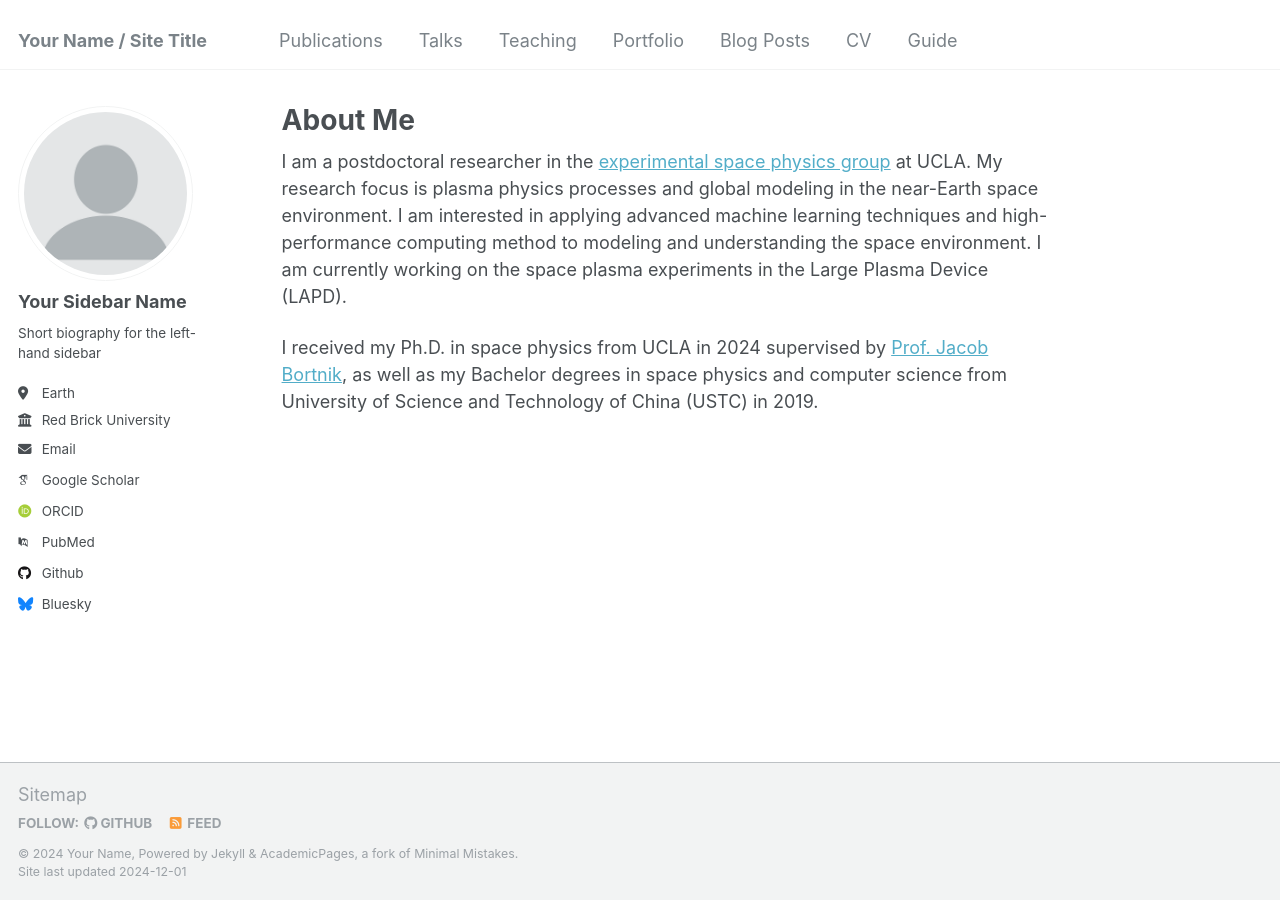
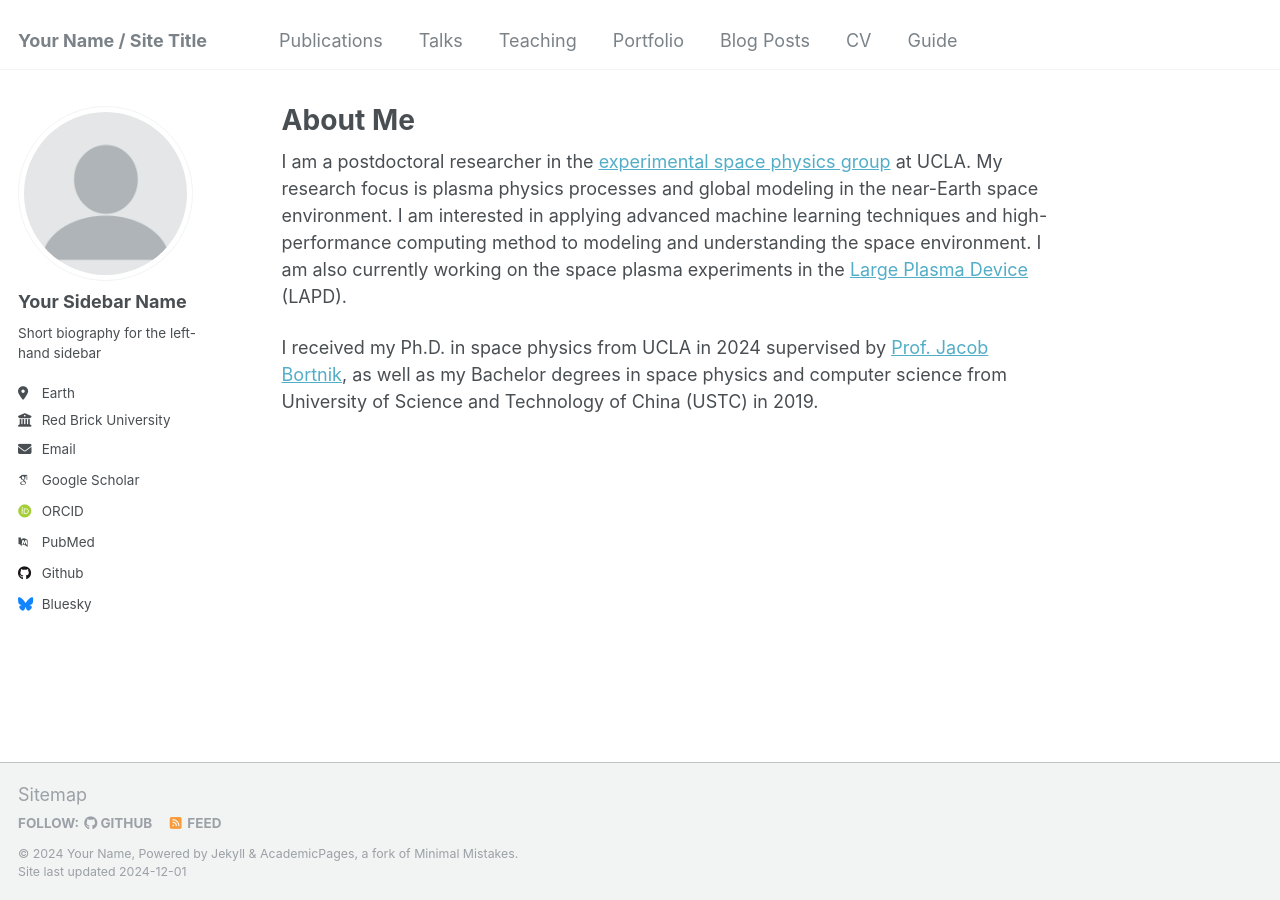
Before and after one commit to donglai96/donglai96.github.io, a Jekyll site: the page built from _pages/about.md, in a window 1280 px wide. Built offline with Jekyll 4.4.1, drawn with Linux system fonts in a browser that asks for light colours; some web fonts are replaced.

Commit message:
Update about.md

```diff
--- a/_pages/about.md
+++ b/_pages/about.md
@@ -7,6 +7,6 @@ redirect_from:
   - /about.html
 ---
 
-I am a postdoctoral researcher in the [experimental space physics group](https://www.space.ucla.edu) at UCLA. My research focus is plasma physics processes and global modeling in the near-Earth space environment. I am interested in applying advanced machine learning techniques and high-performance computing method to modeling and understanding the space environment. I am currently working on the space plasma experiments in the Large Plasma Device (LAPD).
+I am a postdoctoral researcher in the [experimental space physics group](https://www.space.ucla.edu) at UCLA. My research focus is plasma physics processes and global modeling in the near-Earth space environment. I am interested in applying advanced machine learning techniques and high-performance computing method to modeling and understanding the space environment. I am also currently working on the space plasma experiments in the [Large Plasma Device](https://plasma.physics.ucla.edu/) (LAPD).
 
 I received my Ph.D. in space physics from UCLA in 2024 supervised by [Prof. Jacob Bortnik](https://atmos.ucla.edu/space/personnel/), as well as my Bachelor degrees in space physics and computer science from University of Science and Technology of China (USTC) in 2019.
```
